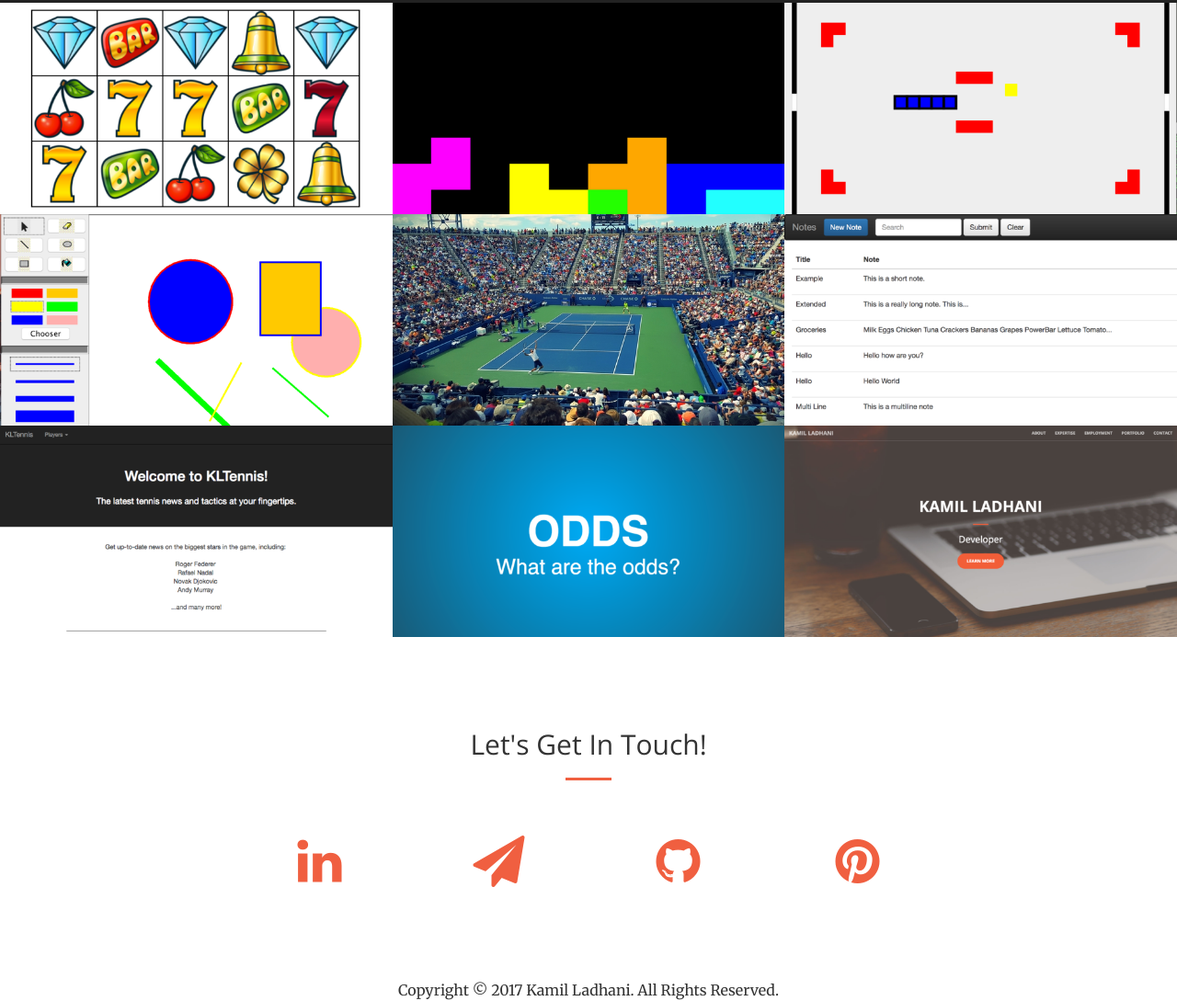
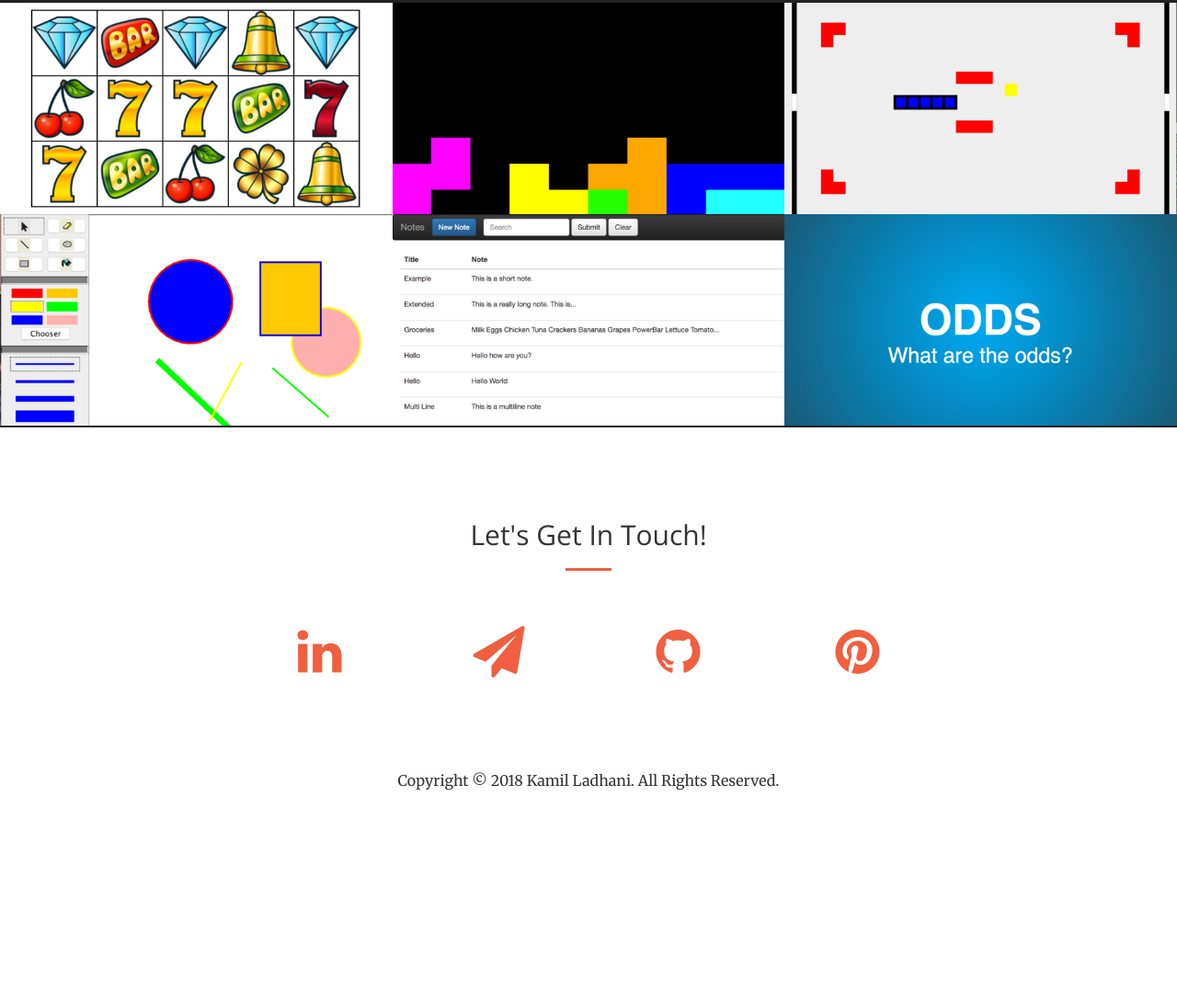
Before and after one commit to kamilladhani/kamilladhani.github.io, a website: page index.html in a window 1280 px wide. Shown: the part 2839-3928 px from the top of the page at 92% size. After the commit the page ends 3700 px from the top, so only its background shows below. Drawn offline with nearby package versions, Linux system fonts and the light colour scheme.

Commit message:
styling changes

```diff
--- a/index.html
+++ b/index.html
@@ -298,7 +298,7 @@
                         </div>
                     </a>
                 </div> -->
-                <div class="col-lg-4 col-sm-6">
+                <!-- <div class="col-lg-4 col-sm-6">
                     <a href="https://cognitivetennis.wordpress.com" class="portfolio-box">
                         <img src="img/portfolio/thumbnails/cognitive.jpg" class="img-responsive" alt="Cognitive Tennis">
                         <div class="portfolio-box-caption">
@@ -312,7 +312,7 @@
                             </div>
                         </div>
                     </a>
-                </div>
+                </div> -->
                 <div class="col-lg-4 col-sm-6">
                     <a href="https://notes-b2fd3.firebaseapp.com/" class="portfolio-box">
                         <img src="img/portfolio/thumbnails/notes.png" class="img-responsive" alt="Notes">
@@ -328,7 +328,7 @@
                         </div>
                     </a>
                 </div>
-                <div class="col-lg-4 col-sm-6">
+                <!-- <div class="col-lg-4 col-sm-6">
                     <a href="https://github.com/kamilladhani/tennissite" class="portfolio-box">
                         <img src="img/portfolio/thumbnails/tennissite.png" class="img-responsive" alt="Tennis Site">
                         <div class="portfolio-box-caption">
@@ -342,7 +342,7 @@
                             </div>
                         </div>
                     </a>
-                </div>
+                </div> -->
                 <div class="col-lg-4 col-sm-6">
                     <a href="https://play.google.com/store/apps/details?id=kamilladhani.odds" class="portfolio-box">
                         <img src="img/portfolio/thumbnails/odds.png" class="img-responsive" alt="Odds">
@@ -373,7 +373,7 @@
                         </div>
                     </a>
                 </div> -->
-                <div class="col-lg-4 col-sm-6">
+                <!-- <div class="col-lg-4 col-sm-6">
                     <a href="https://github.com/kamilladhani/kamilladhani.github.io" class="portfolio-box">
                         <img src="img/portfolio/thumbnails/newwebsite.png" class="img-responsive" alt="New Website">
                         <div class="portfolio-box-caption">
@@ -387,10 +387,13 @@
                             </div>
                         </div>
                     </a>
-                </div>
+                </div> -->
             </div>
         </div>
     </section>
+
+    <aside class="bg-dark" style="padding:1px"; id="">
+    </aside>
 
     <section id="contact">
         <div class="container">
@@ -433,7 +436,7 @@
 
     <div class="mastfoot">
         <div class="text-center">
-            <p>Copyright © 2017 Kamil Ladhani. All Rights Reserved.</p>
+            <p>Copyright © 2018 Kamil Ladhani. All Rights Reserved.</p>
         </div>
     </div>
 
```
Also changed, not shown: 1 other file.
